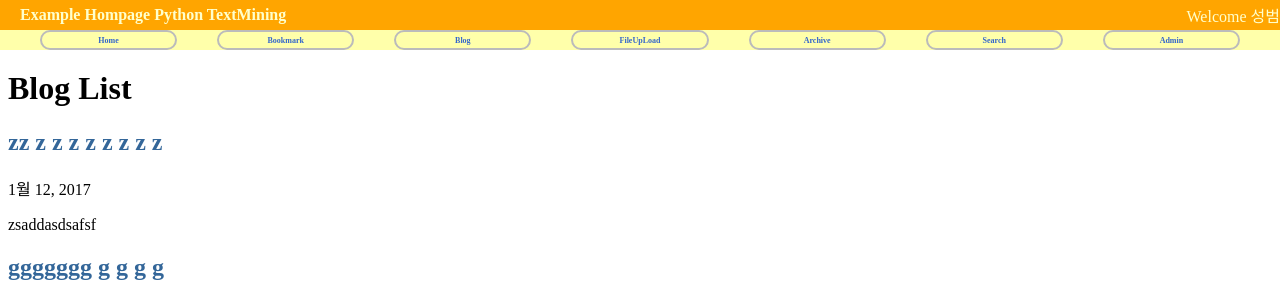
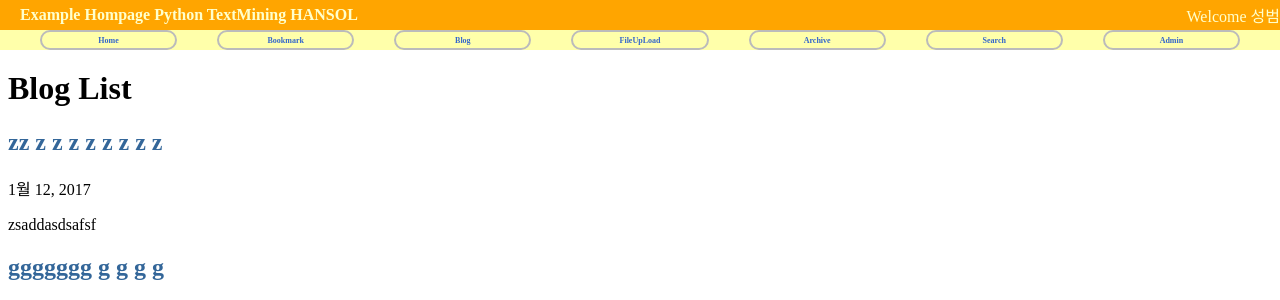
Before and after one commit to beomkee/python_project, a Django app: page /blog/ in a window 1280 px wide. Shown: the top 300 px of the page. Run offline with Django 3.2, Linux system fonts and the light colour scheme; data comes from the database, SQL or seed files in the repository.

Commit message:
Update base.html

```diff
--- a/bookex/templates/base.html
+++ b/bookex/templates/base.html
@@ -10,7 +10,7 @@
 <body>
 
 <div id ="header">
-    <h2 class="maintitle">Example Hompage Python TextMining</h2>
+    <h2 class="maintitle">Example Hompage Python TextMining HANSOL</h2>
     <h4 class="welcome">Welcome 성범</h4>
 </div>
 
```
